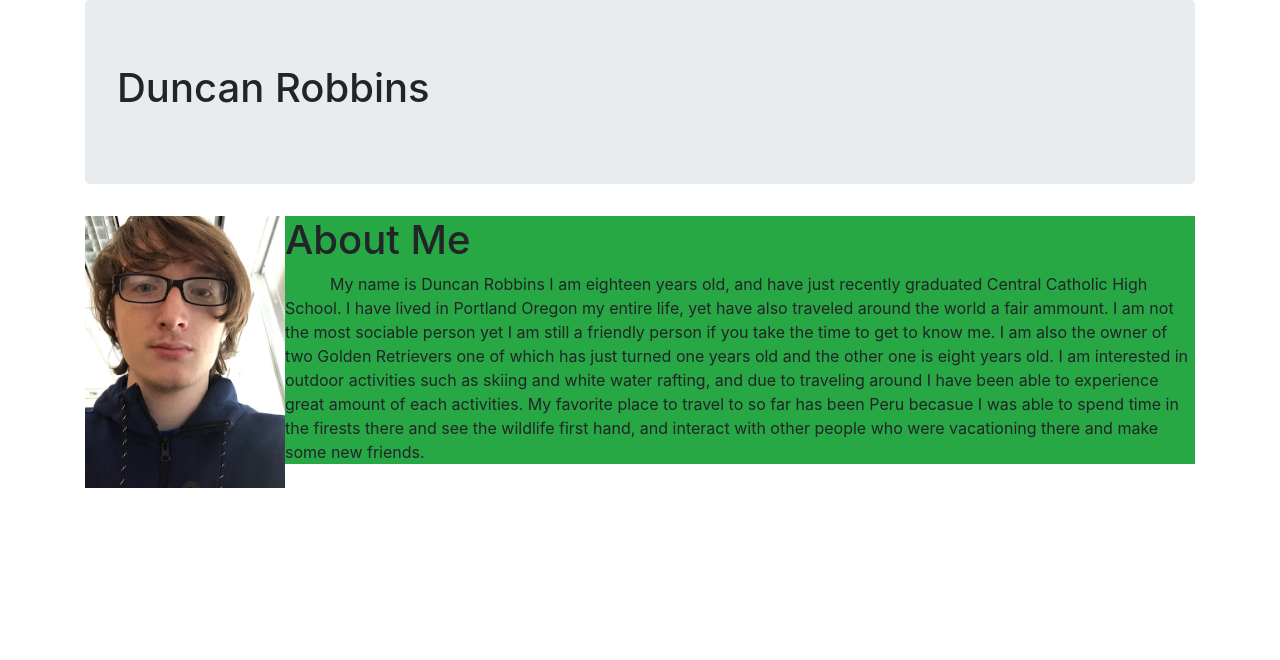
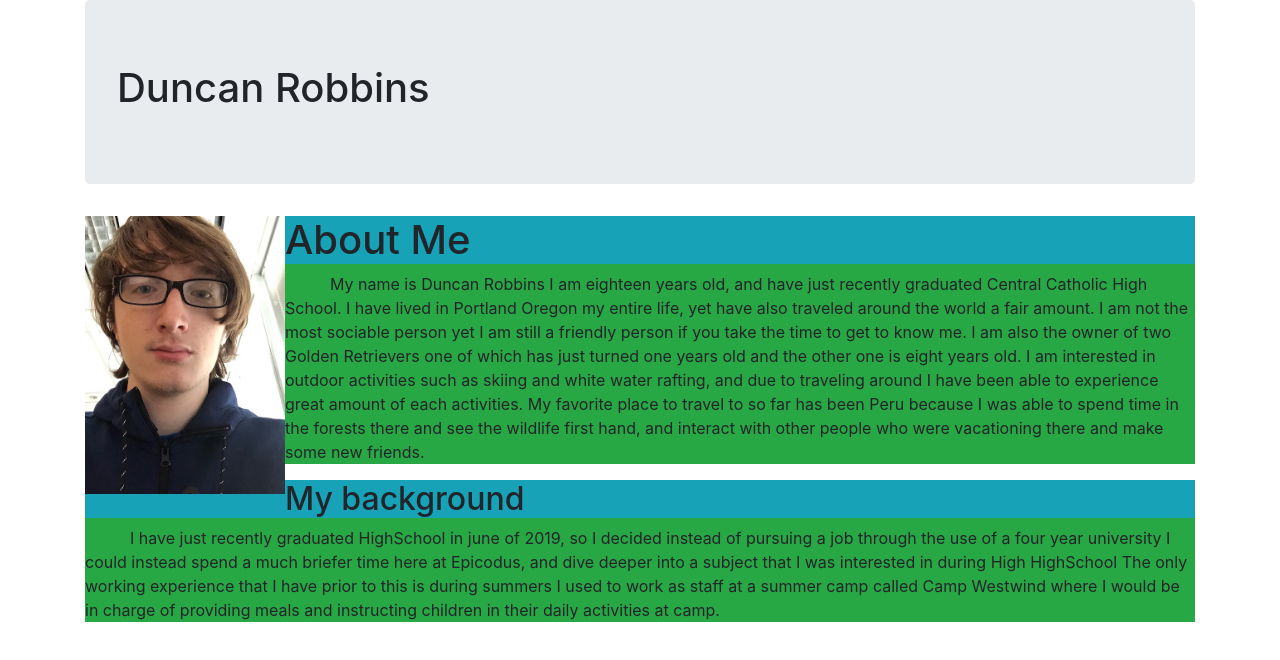
Before and after one commit to duncan19/Independent-Project-1, a plain HTML site: page Portfolio/index.html in a window 1280 px wide. Drawn offline with Linux system fonts and the light colour scheme.

Commit message:
this commit will add a my background area to the page with coloring for the header and the paragraph that resides in it

```diff
--- a/Portfolio/css/styles.css
+++ b/Portfolio/css/styles.css
@@ -1,5 +1,5 @@
 #picofme{
   width: 200px;
-  height: 272px;
+  height: 278px;
   float: left;
 }
--- a/Portfolio/index.html
+++ b/Portfolio/index.html
@@ -12,19 +12,26 @@
       </div>
       <img id="picofme" src="img/duncan.jpg" alt="A picture of Duncan Robbins">
       <div class="bg-success">
-        <h1>About Me</h1>
+        <h1 class="bg-info">About Me</h1>
         <p id="aboutme"> &nbsp; &nbsp; &nbsp; &nbsp; &nbsp; My name is Duncan Robbins I am eighteen years old,
           and have just recently graduated Central Catholic High School.
           I have lived in Portland Oregon my entire life, yet have also traveled
-          around the world a fair ammount. I am not the most sociable person yet I
+          around the world a fair amount. I am not the most sociable person yet I
           am still a friendly person if you take the time to get to know me. I am
           also the owner of two Golden Retrievers one of which has just turned one years old
           and the other one is eight years old. I am interested in outdoor activities
           such as skiing and white water rafting, and due to traveling around I have
           been able to experience great amount of each activities. My favorite place to travel to
-          so far has been Peru becasue I was able to spend time in the firests there and see the wildlife
+          so far has been Peru because I was able to spend time in the forests there and see the wildlife
           first hand, and interact with other people who were vacationing there and make some new friends.</p>
       </div>
+      <div class="bg-success">
+        <h2 class="bg-info">My background</h2>
+        <p> &nbsp; &nbsp; &nbsp; &nbsp; &nbsp; I have just recently graduated HighSchool in june of 2019, so I decided instead of pursuing a job through the use of a four year university
+          I could instead spend a much briefer time here at Epicodus, and dive deeper into a subject that I was interested in during High HighSchool
+          The only working experience that I have prior to this is during summers I used to work as staff at a summer camp called Camp Westwind where I would be in charge of
+          providing meals and instructing children in their daily activities at camp.</p>
+    </div>
     </div>
   </body>
 </html>
```
